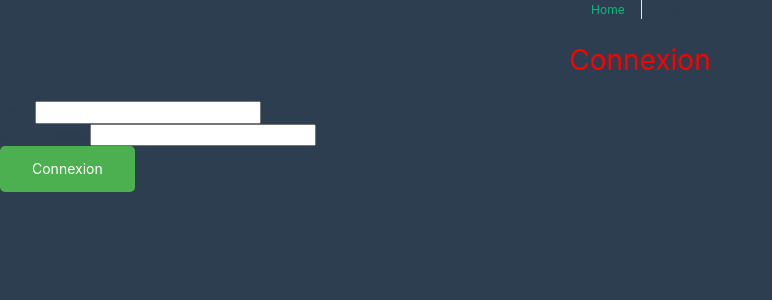
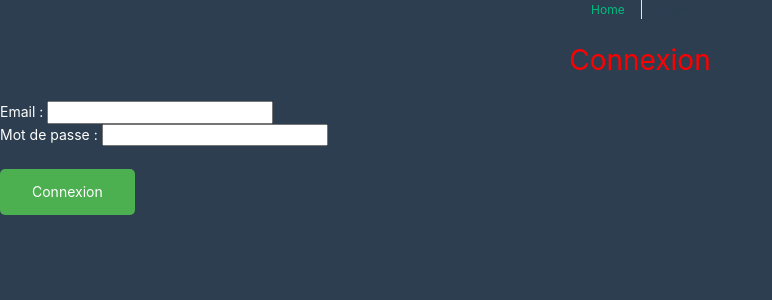
Before and after one commit to GarciaPaco/S5VueJSTD2, a Vue app in the folder TD2VueJS/: page /login in a window 1280 px wide. Shown: the top 300 px of the page, without its empty margins (0-772 px from the left). Built offline with nearby package versions, Linux system fonts and the light colour scheme.

Commit message:
hotfix: fix couleur et texte simple

```diff
--- a/TD2VueJS/index.html
+++ b/TD2VueJS/index.html
@@ -15,5 +15,6 @@
 <style>
     body {
         background-color: #2c3e50;
+        color: white;
     }
 </style>
--- a/TD2VueJS/src/App.vue
+++ b/TD2VueJS/src/App.vue
@@ -5,7 +5,7 @@ let token = localStorage.getItem('token');
 let username = localStorage.getItem('username');
 function logout() {
   localStorage.removeItem('token')
-  location.reload()
+  location.href = '/'
 }
 </script>
 
--- a/TD2VueJS/src/components/CardMovies.vue
+++ b/TD2VueJS/src/components/CardMovies.vue
@@ -18,7 +18,7 @@ defineProps(['movie']);
   margin-bottom : 30px;
   margin-left : 30px;
   margin-right : 30px;
-  border: 1px solid #2c3e50;
+  border: 1px solid white;
   border-radius: 5px;
   padding: 10px;
 }
--- a/TD2VueJS/src/components/LandingPage.vue
+++ b/TD2VueJS/src/components/LandingPage.vue
@@ -79,7 +79,7 @@ a:hover {
   margin-bottom : 30px;
   margin-left : 30px;
   margin-right : 30px;
-  border: 1px solid #2c3e50;
+  border: 1px solid white;
   border-radius: 5px;
   padding: 10px;
 }
--- a/TD2VueJS/src/views/ActorsView.vue
+++ b/TD2VueJS/src/views/ActorsView.vue
@@ -97,9 +97,8 @@
   <div v-if="actors" class="flex">
     <template class="card" v-for="actor in actors">
       <div class="card">
-<!--        <pre>{{actor}}</pre>-->
       <p>Prénom de l'acteur/trice : {{actor.firstName}}</p>
-      <p>Nom de l'acteur/trice : {{actor.lastName}}</p><br>
+      <p>Nom de l'acteur/trice : {{actor.lastName}}</p>
       <p>Pays d'origine : {{actor.actorOrigine.Origine}}</p>
       <h3>Filmographie :</h3><p><span v-for="movie in actor.movie"> {{movie.title}} <br></span></p>
       </div>
--- a/TD2VueJS/src/views/FicheActeurs.vue
+++ b/TD2VueJS/src/views/FicheActeurs.vue
@@ -179,9 +179,6 @@ function deletMovie() {
 </script>
 
 <template>
-   <pre>
-          {{actors.value}}
-        </pre>
   <div class="dataMovie" v-if="data">
     <h1>Nom du film : {{ data.title }}</h1>
     <p>Description : {{ data.description }}</p>
--- a/TD2VueJS/src/views/FicheMovie.vue
+++ b/TD2VueJS/src/views/FicheMovie.vue
@@ -229,7 +229,6 @@ function deletMovie() {
     <p>Catégorie : {{ data.category.name }}</p>
     <p>Acteur(s) : <span v-for="actor in data.actor"><br> {{ actor.firstName }} {{actor.lastName}}</span></p>
     <p>Durée : {{ data.duration }} minutes.</p>
-    <pre>{{data}}</pre>
     <template v-if="data.media">
       <img :src="data.media.contentUrl" alt="Affiche du film" width="200" height="300">
     </template>
--- a/TD2VueJS/src/views/LoginView.vue
+++ b/TD2VueJS/src/views/LoginView.vue
@@ -42,13 +42,14 @@ const login = () => {
   <h1>Connexion</h1>
   <div>
     <div>
-      <label for="email">Email</label>
+      <label for="email">Email : </label>
       <input type="email" id="email" v-model="email" class="border-b">
     </div>
     <div>
-      <label for="password">Mot de passe</label>
+      <label for="password">Mot de passe : </label>
       <input type="password" id="password" v-model="password" class="border-b">
     </div>
+    <br>
     <button @click="login">Connexion</button>
   </div>
 </template>
```
